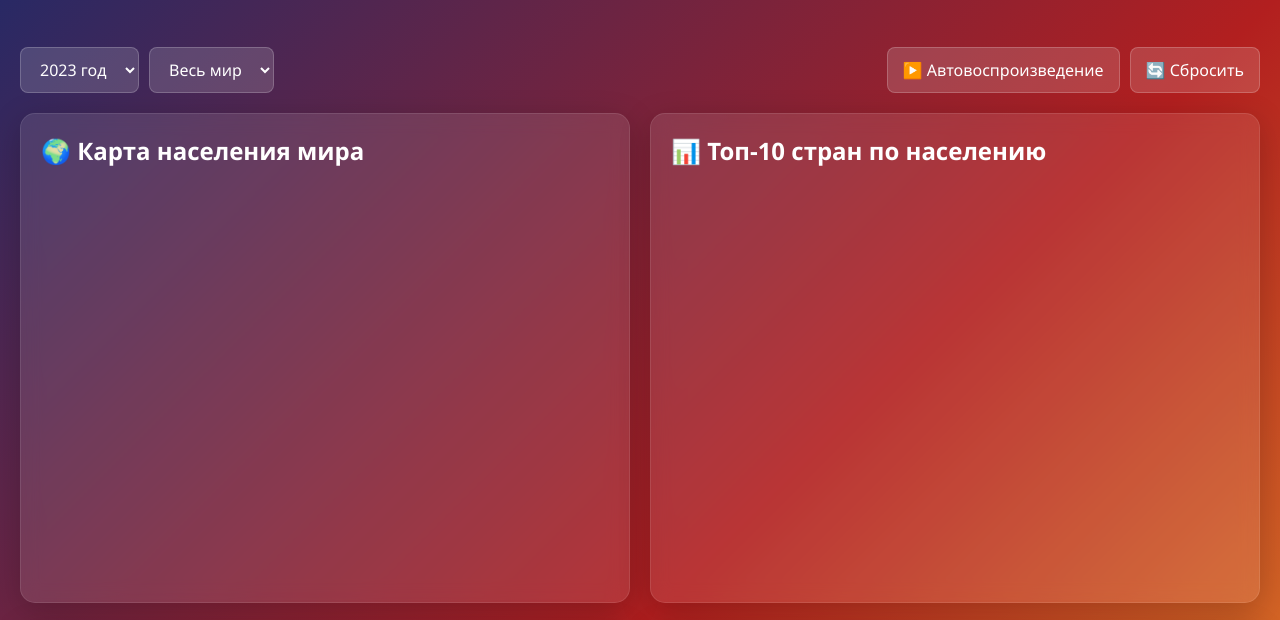
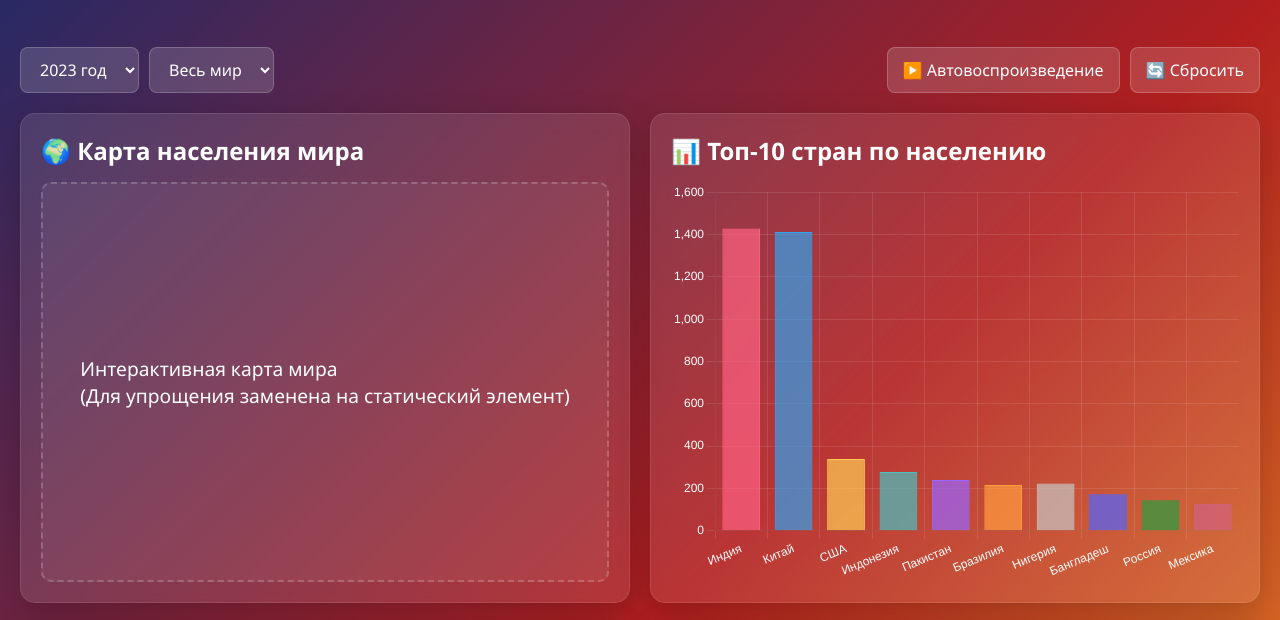
Before and after one commit to faridunstrannic-blip/population-dashboard, a plain HTML site: page index.html in a window 1280 px wide. Shown: the part 135-755 px from the top of the page. Drawn offline with nearby package versions, Linux system fonts and the light colour scheme.

Commit message:
Update index.html

```diff
--- a/index.html
+++ b/index.html
@@ -5,7 +5,6 @@
     <meta name="viewport" content="width=device-width, initial-scale=1.0">
     <title>Динамика численности населения мира</title>
     <script src="https://cdn.jsdelivr.net/npm/chart.js"></script>
-    <script src="https://cdn.jsdelivr.net/npm/echarts@5.4.3/dist/echarts.min.js"></script>
     <style>
         * {
             margin: 0;
@@ -68,12 +67,6 @@
         .card h2 {
             margin-bottom: 15px;
             font-size: 1.5rem;
-            display: flex;
-            align-items: center;
-        }
-
-        .card h2 i {
-            margin-right: 10px;
         }
 
         .controls {
@@ -113,6 +106,7 @@
         .chart-container {
             height: 400px;
             width: 100%;
+            position: relative;
         }
 
         .stats-grid {
@@ -157,14 +151,15 @@
             font-size: 0.9rem;
         }
 
-        .pulse {
-            animation: pulse 2s infinite;
-        }
-
-        @keyframes pulse {
-            0% { transform: scale(1); }
-            50% { transform: scale(1.05); }
-            100% { transform: scale(1); }
+        .map-placeholder {
+            height: 400px;
+            background: rgba(255, 255, 255, 0.05);
+            border-radius: 10px;
+            display: flex;
+            align-items: center;
+            justify-content: center;
+            font-size: 1.2rem;
+            border: 2px dashed rgba(255, 255, 255, 0.2);
         }
     </style>
 </head>
@@ -209,27 +204,36 @@
         <div class="dashboard">
             <div class="card">
                 <h2>🌍 Карта населения мира</h2>
-                <div id="worldMap" class="chart-container"></div>
+                <div class="map-placeholder">
+                    Интерактивная карта мира<br>
+                    (Для упрощения заменена на статический элемент)
+                </div>
             </div>
 
             <div class="card">
                 <h2>📊 Топ-10 стран по населению</h2>
-                <div id="topCountries" class="chart-container"></div>
+                <div class="chart-container">
+                    <canvas id="topCountries"></canvas>
+                </div>
             </div>
 
             <div class="card">
                 <h2>📈 Динамика населения по регионам</h2>
-                <div id="regionTrends" class="chart-container"></div>
+                <div class="chart-container">
+                    <canvas id="regionTrends"></canvas>
+                </div>
             </div>
 
             <div class="card">
                 <h2>📉 Изменение населения по годам</h2>
-                <div id="populationChange" class="chart-container"></div>
+                <div class="chart-container">
+                    <canvas id="populationChange"></canvas>
+                </div>
             </div>
         </div>
 
         <div class="stats-grid">
-            <div class="stat-card pulse">
+            <div class="stat-card">
                 <div class="stat-label">Общее население мира (2023)</div>
                 <div class="stat-value">8.04 млрд</div>
                 <div class="stat-label">+12% за 10 лет</div>
@@ -260,79 +264,9 @@
     </div>
 
     <script>
-        // Инициализация ECharts для карты мира
-        const worldMapChart = echarts.init(document.getElementById('worldMap'));
-
-        // Данные для карты (примерные данные для демонстрации)
-        const populationData = {
-            'Китай': 1412000000,
-            'Индия': 1428000000,
-            'США': 339000000,
-            'Индонезия': 277500000,
-            'Пакистан': 240500000,
-            'Нигерия': 223800000,
-            'Бразилия': 216400000,
-            'Бангладеш': 172900000,
-            'Россия': 144400000,
-            'Мексика': 128400000,
-            'Япония': 123300000,
-            'Эфиопия': 126500000,
-            'Филиппины': 117300000,
-            'Египет': 112700000,
-            'Вьетнам': 98800000,
-            'ДР Конго': 102200000,
-            'Турция': 85800000,
-            'Иран': 89100000,
-            'Германия': 83200000,
-            'Таиланд': 71800000
-        };
-
-        // Данные для графиков (примерные данные для демонстрации)
-        const regionData = {
-            years: [2014, 2015, 2016, 2017, 2018, 2019, 2020, 2021, 2022, 2023],
-            asia: [4360, 4420, 4480, 4540, 4600, 4650, 4700, 4750, 4800, 4850],
-            europe: [740, 742, 744, 746, 747, 748, 748, 748, 748, 748],
-            africa: [1180, 1220, 1260, 1300, 1340, 1380, 1420, 1460, 1500, 1540],
-            americas: [990, 1000, 1010, 1020, 1030, 1040, 1050, 1060, 1070, 1080],
-            oceania: [39, 40, 41, 42, 43, 44, 45, 46, 47, 48]
-        };
-
-        // Настройка карты мира
-        const mapOption = {
-            tooltip: {
-                trigger: 'item',
-                formatter: '{b}: {c} млн человек'
-            },
-            visualMap: {
-                min: 0,
-                max: 1500,
-                text: ['Высокая плотность', 'Низкая плотность'],
-                realtime: false,
-                calculable: true,
-                inRange: {
-                    color: ['#4575b4', '#74add1', '#abd9e9', '#e0f3f8', '#ffffbf', '#fee090', '#fdae61', '#f46d43', '#d73027']
-                }
-            },
-            series: [{
-                name: 'Население',
-                type: 'map',
-                map: 'world',
-                roam: true,
-                emphasis: {
-                    label: {
-                        show: true
-                    }
-                },
-                data: Object.entries(populationData).map(([country, population]) => ({
-                    name: country,
-                    value: population / 1000000
-                }))
-            }]
-        };
-
-        worldMapChart.setOption(mapOption);
-
-        // Инициализация Chart.js для графиков
+        // Инициализация графиков
+        function initializeCharts() {
+            // Топ-10 стран по населению
             const topCountriesCtx = document.getElementById('topCountries').getContext('2d');
             const topCountriesChart = new Chart(topCountriesCtx, {
                 type: 'bar',
@@ -374,11 +308,6 @@
                     plugins: {
                         legend: {
                             display: false
-                    },
-                    title: {
-                        display: true,
-                        text: 'Топ-10 стран по населению в 2023 году',
-                        color: 'white'
                         }
                     },
                     scales: {
@@ -403,15 +332,16 @@
                 }
             });
 
+            // Динамика населения по регионам
             const regionTrendsCtx = document.getElementById('regionTrends').getContext('2d');
             const regionTrendsChart = new Chart(regionTrendsCtx, {
                 type: 'line',
                 data: {
-                labels: regionData.years,
+                    labels: [2014, 2015, 2016, 2017, 2018, 2019, 2020, 2021, 2022, 2023],
                     datasets: [
                         {
                             label: 'Азия',
-                        data: regionData.asia,
+                            data: [4360, 4420, 4480, 4540, 4600, 4650, 4700, 4750, 4800, 4850],
                             borderColor: 'rgba(255, 99, 132, 1)',
                             backgroundColor: 'rgba(255, 99, 132, 0.1)',
                             tension: 0.4,
@@ -419,7 +349,7 @@
                         },
                         {
                             label: 'Африка',
-                        data: regionData.africa,
+                            data: [1180, 1220, 1260, 1300, 1340, 1380, 1420, 1460, 1500, 1540],
                             borderColor: 'rgba(54, 162, 235, 1)',
                             backgroundColor: 'rgba(54, 162, 235, 0.1)',
                             tension: 0.4,
@@ -427,7 +357,7 @@
                         },
                         {
                             label: 'Америка',
-                        data: regionData.americas,
+                            data: [990, 1000, 1010, 1020, 1030, 1040, 1050, 1060, 1070, 1080],
                             borderColor: 'rgba(255, 206, 86, 1)',
                             backgroundColor: 'rgba(255, 206, 86, 0.1)',
                             tension: 0.4,
@@ -435,7 +365,7 @@
                         },
                         {
                             label: 'Европа',
-                        data: regionData.europe,
+                            data: [740, 742, 744, 746, 747, 748, 748, 748, 748, 748],
                             borderColor: 'rgba(75, 192, 192, 1)',
                             backgroundColor: 'rgba(75, 192, 192, 0.1)',
                             tension: 0.4,
@@ -443,7 +373,7 @@
                         },
                         {
                             label: 'Океания',
-                        data: regionData.oceania,
+                            data: [39, 40, 41, 42, 43, 44, 45, 46, 47, 48],
                             borderColor: 'rgba(153, 102, 255, 1)',
                             backgroundColor: 'rgba(153, 102, 255, 0.1)',
                             tension: 0.4,
@@ -455,11 +385,6 @@
                     responsive: true,
                     maintainAspectRatio: false,
                     plugins: {
-                    title: {
-                        display: true,
-                        text: 'Динамика населения по регионам (млн человек)',
-                        color: 'white'
-                    },
                         legend: {
                             labels: {
                                 color: 'white'
@@ -487,6 +412,7 @@
                 }
             });
 
+            // Изменение населения по годам
             const populationChangeCtx = document.getElementById('populationChange').getContext('2d');
             const populationChangeChart = new Chart(populationChangeCtx, {
                 type: 'bar',
@@ -506,11 +432,6 @@
                     plugins: {
                         legend: {
                             display: false
-                    },
-                    title: {
-                        display: true,
-                        text: 'Страны с наибольшим ростом населения за 10 лет',
-                        color: 'white'
                         }
                     },
                     scales: {
@@ -537,15 +458,18 @@
                     }
                 }
             });
+        }
+
+        // Инициализация при загрузке страницы
+        document.addEventListener('DOMContentLoaded', function() {
+            initializeCharts();
 
             // Обработчики событий для элементов управления
             document.getElementById('yearSelect').addEventListener('change', function() {
-            // В реальном приложении здесь бы обновлялись данные на основе выбранного года
                 alert('Год изменен на: ' + this.value);
             });
 
             document.getElementById('regionSelect').addEventListener('change', function() {
-            // В реальном приложении здесь бы фильтровались данные по региону
                 alert('Регион изменен на: ' + this.options[this.selectedIndex].text);
             });
 
@@ -564,7 +488,6 @@
                         if (year > 2023) year = 2014;
 
                         yearSelect.value = year;
-                    // В реальном приложении здесь бы обновлялись данные на основе года
                     }, 1500);
 
                     this.textContent = '⏸️ Остановить';
@@ -581,16 +504,13 @@
                     document.getElementById('playBtn').textContent = '▶️ Автовоспроизведение';
                 }
 
-            // В реальном приложении здесь бы сбрасывались все фильтры
                 alert('Фильтры сброшены!');
+            });
         });
 
         // Адаптация размера графиков при изменении размера окна
         window.addEventListener('resize', function() {
-            worldMapChart.resize();
-            topCountriesChart.resize();
-            regionTrendsChart.resize();
-            populationChangeChart.resize();
+            // Charts.js автоматически обрабатывает ресайз
         });
     </script>
 </body>
```
Lines whose indentation alone changed are shown as unchanged.
